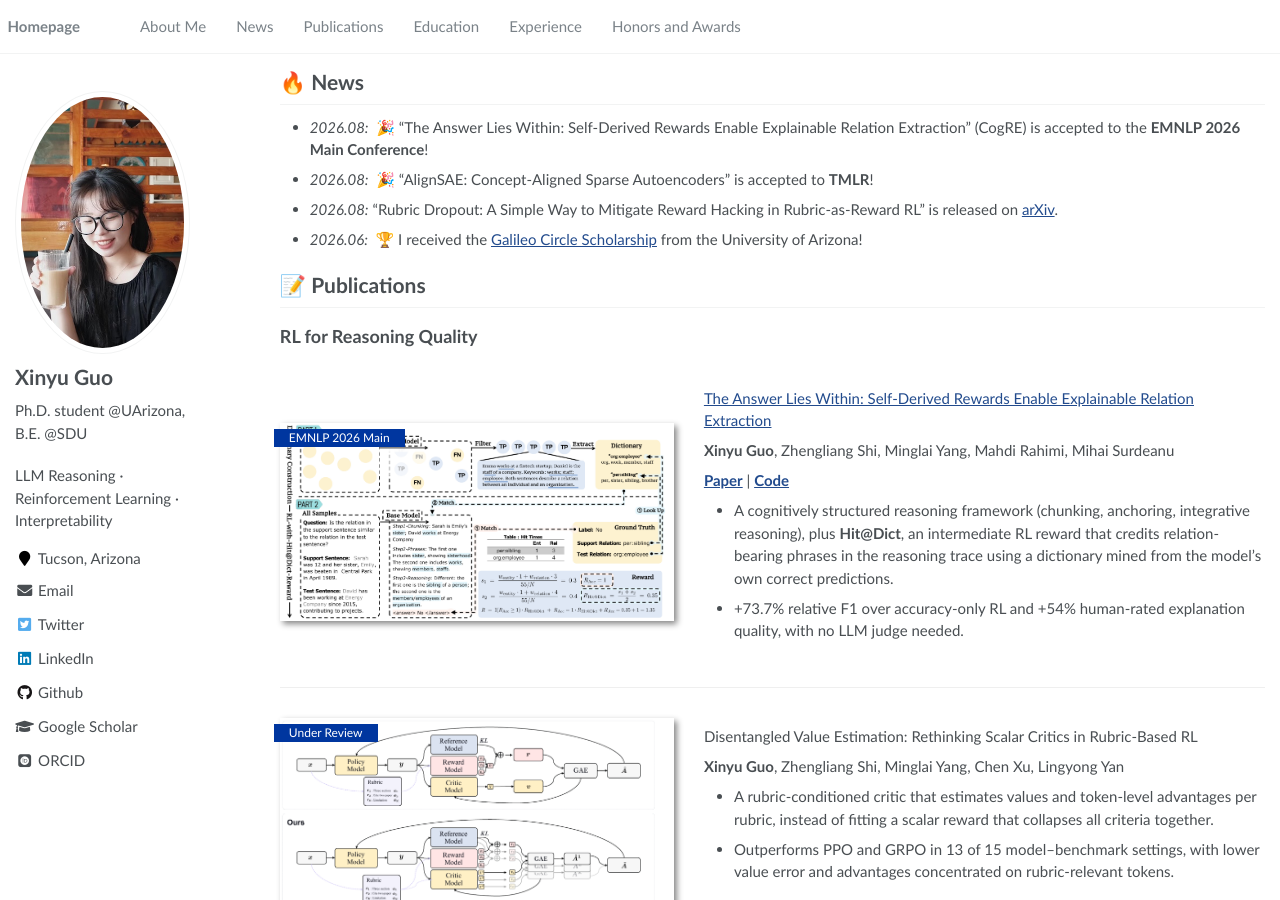
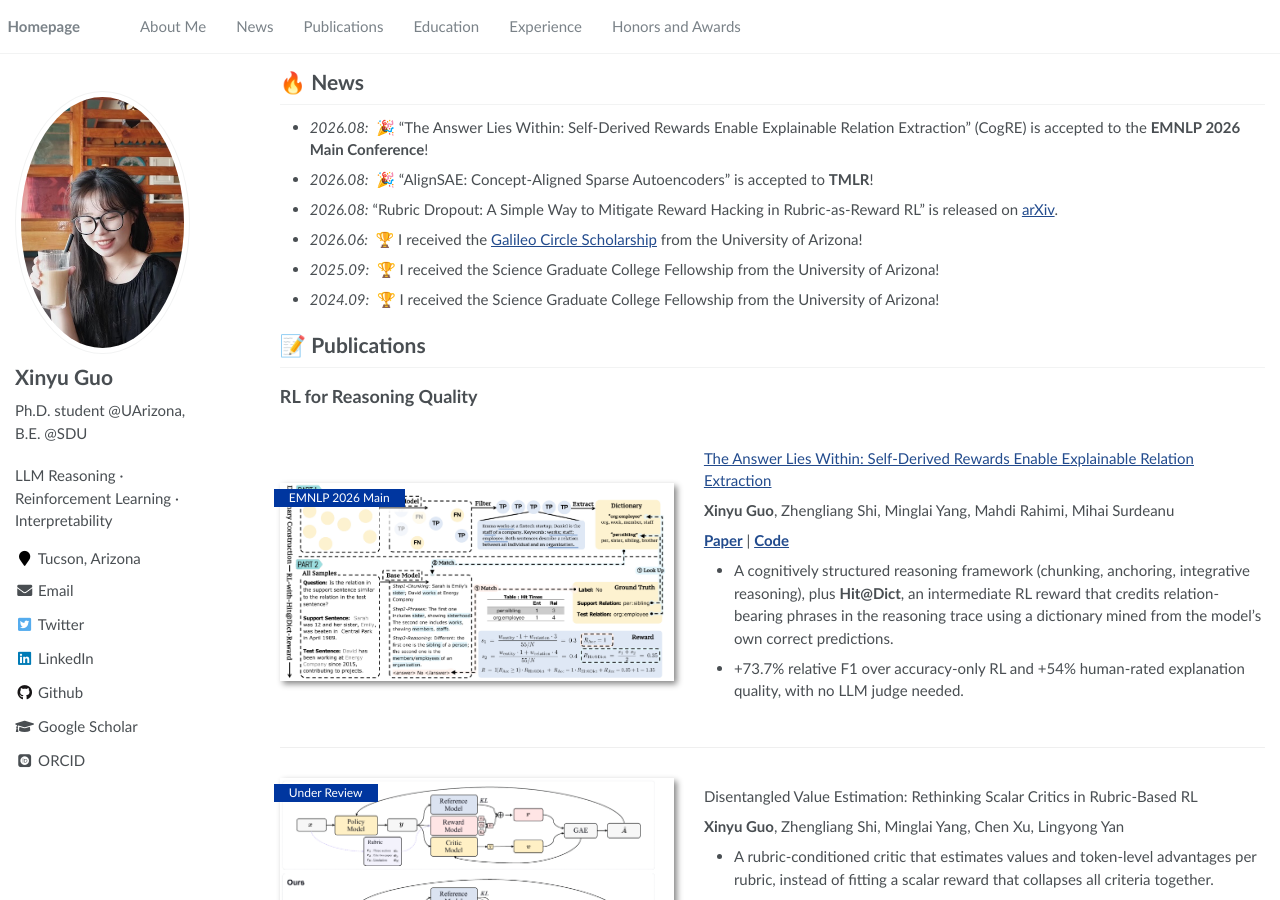
Before and after one commit to xinnyuguo/xinnyuguo.github.io, a Jekyll site: the page built from _pages/about.md, in a window 1280 px wide and 900 px high, scrolled down 306 px. Built offline with Jekyll 4.4.1, drawn with Linux system fonts in a browser that asks for light colours; some web fonts are replaced; some of the changed text lies outside the part shown.

Commit message:
Add Science Graduate College Fellowship
Co-Authored-By: Claude Opus 5.5 (1M context) <noreply@anthropic.com>

```diff
--- a/_pages/about.md
+++ b/_pages/about.md
@@ -30,6 +30,8 @@ My research focuses on **fine-grained supervision for LLM reasoning**. Outcome-l
 - *2026.08:* &nbsp;🎉 "AlignSAE: Concept-Aligned Sparse Autoencoders" is accepted to **TMLR**!
 - *2026.08:* "Rubric Dropout: A Simple Way to Mitigate Reward Hacking in Rubric-as-Reward RL" is released on [arXiv](https://arxiv.org/abs/2608.11669).
 - *2026.06:* &nbsp;🏆 I received the [Galileo Circle Scholarship](https://lpl.arizona.edu/graduate/awards/galileo/2024) from the University of Arizona!
+- *2025.09:* &nbsp;🏆 I received the Science Graduate College Fellowship from the University of Arizona!
+- *2024.09:* &nbsp;🏆 I received the Science Graduate College Fellowship from the University of Arizona!
 
 # 📝 Publications
 
@@ -120,6 +122,7 @@ Minglai Yang, **Xinyu Guo**, Zhengliang Shi, Jinhe Bi, Steven Bethard, Mihai Sur
 
 # 🎖 Honors and Awards
 - *2026:* [Galileo Circle Scholarship](https://lpl.arizona.edu/graduate/awards/galileo/2024), University of Arizona
+- *2024, 2025:* Science Graduate College Fellowship, University of Arizona
 - *2022:* Academic Scholarship, Shandong University
 - *2020, 2021, 2022:* Entrepreneurial Practice Award, Shandong University
 - *2020:* Merit Award, 6th "Internet+" Innovation and Entrepreneurship Competition
```
